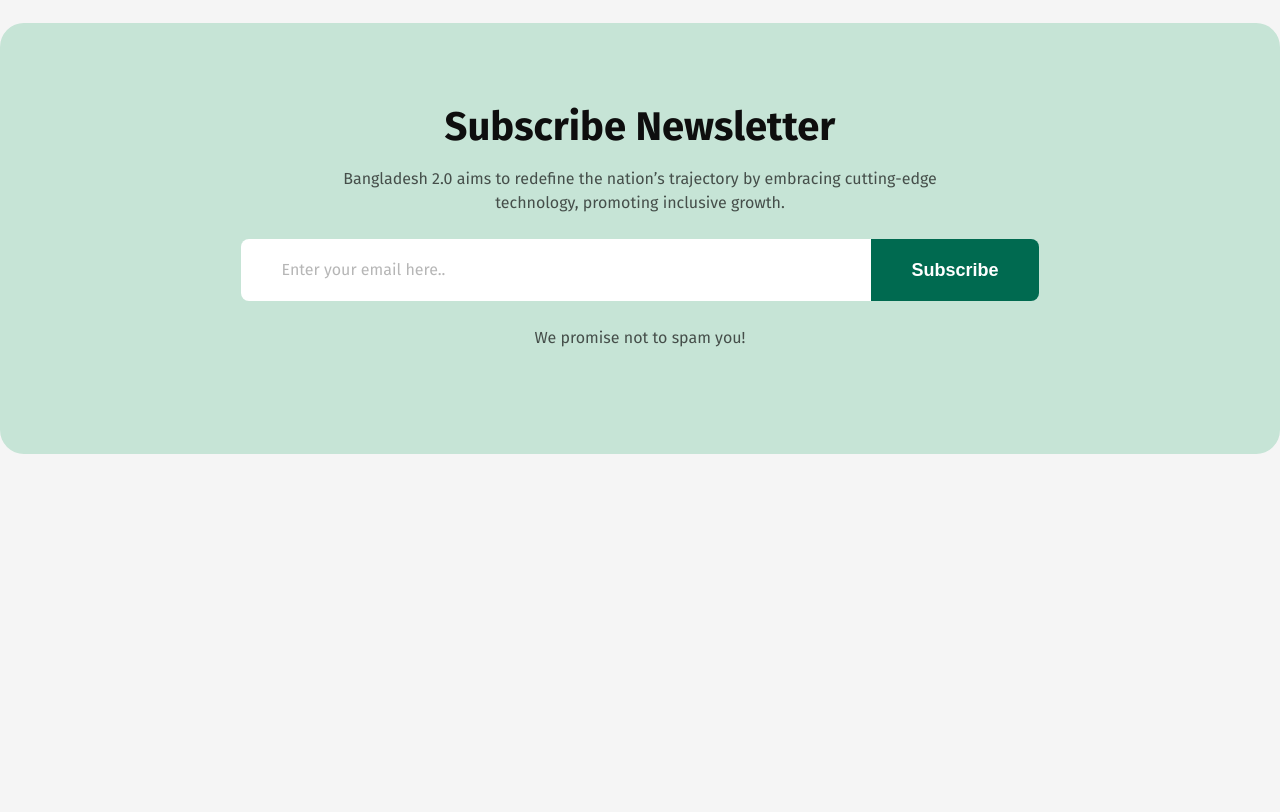
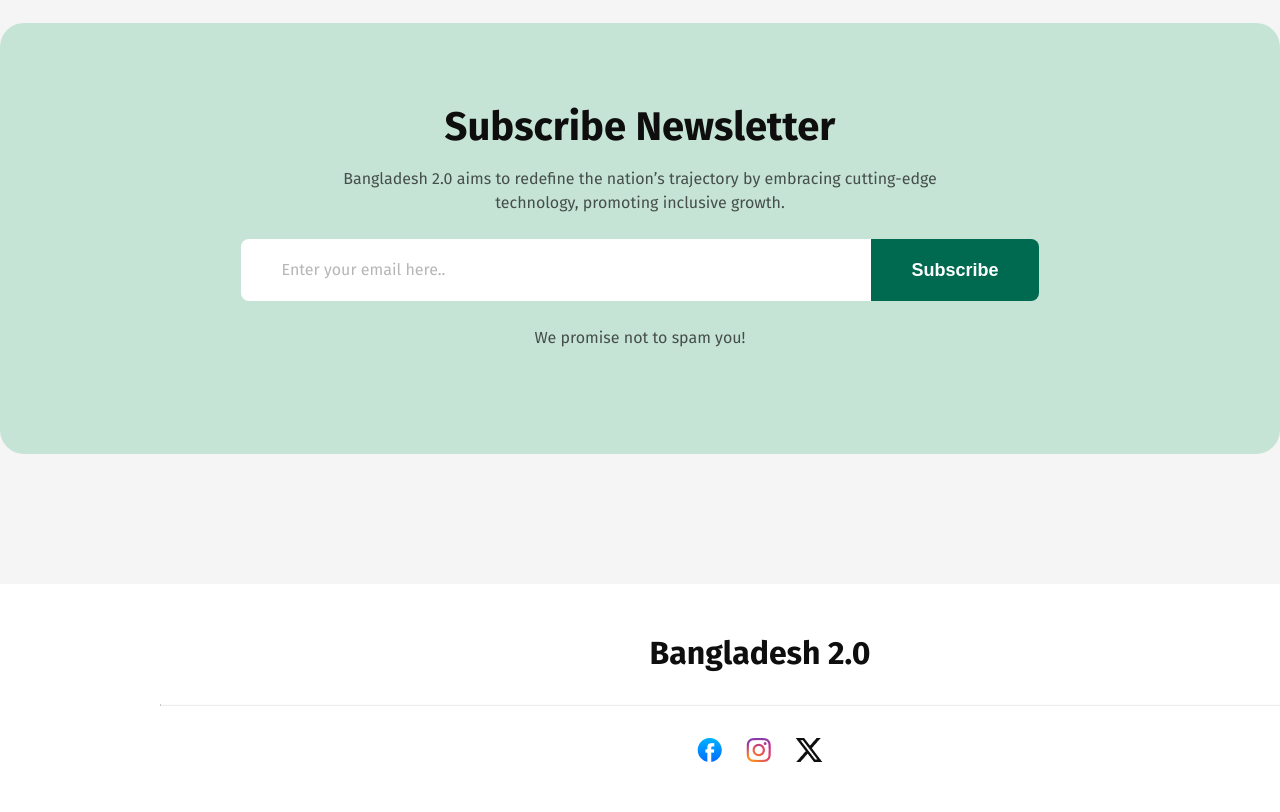
Before and after one commit to FajlaRabby24/Bangladesh2.0-assignment, a plain HTML site: page index.html in a window 1280 px wide. Shown: the part 4163-4975 px from the top of the page. Before the commit the page ends 4747 px from the top, so only its background shows below. Drawn offline with Linux system fonts and the light colour scheme.

Commit message:
footer done

```diff
--- a/index.html
+++ b/index.html
@@ -13,6 +13,7 @@
     <link rel="stylesheet" href="styles/news.css">
     <link rel="stylesheet" href="styles/donate.css">
     <link rel="stylesheet" href="styles/subscribe.css">
+    <link rel="stylesheet" href="styles/footer.css">
 </head>
 
 <body>
@@ -188,7 +189,18 @@
 
     </main>
 
-
+    <!-- footer start  -->
+    <footer>
+        <div class="footer-content">
+            <h3 class="logo">Bangladesh 2.0</h3>
+            <hr>
+            <div class="img-container">
+                <img src="assets/facebook.png" alt="facebook">
+                <img src="assets/instagram.png" alt="instagram">
+                <img src="assets/x.png" alt="x-icon">
+            </div>
+        </div>
+    </footer>
 
 </body>
 
--- /dev/null
+++ b/styles/footer.css
@@ -0,0 +1,31 @@
+footer{
+    padding: 50px 160px;
+    background-color: #fff;
+}
+
+.footer-content{
+    width: 1200px;
+    margin: 0 auto;
+}
+
+.footer-content > .logo{
+    text-align: center;
+    margin-bottom: 32px;
+}
+
+
+.footer-content hr{
+    border-top: 1px solid #efefef49;
+}
+
+.img-container{
+    margin-top: 32px;
+    text-align: center;
+    display: flex;
+    gap: 24px;
+    justify-content: center;
+}
+
+.img-container img{
+    cursor: pointer;
+}
```
